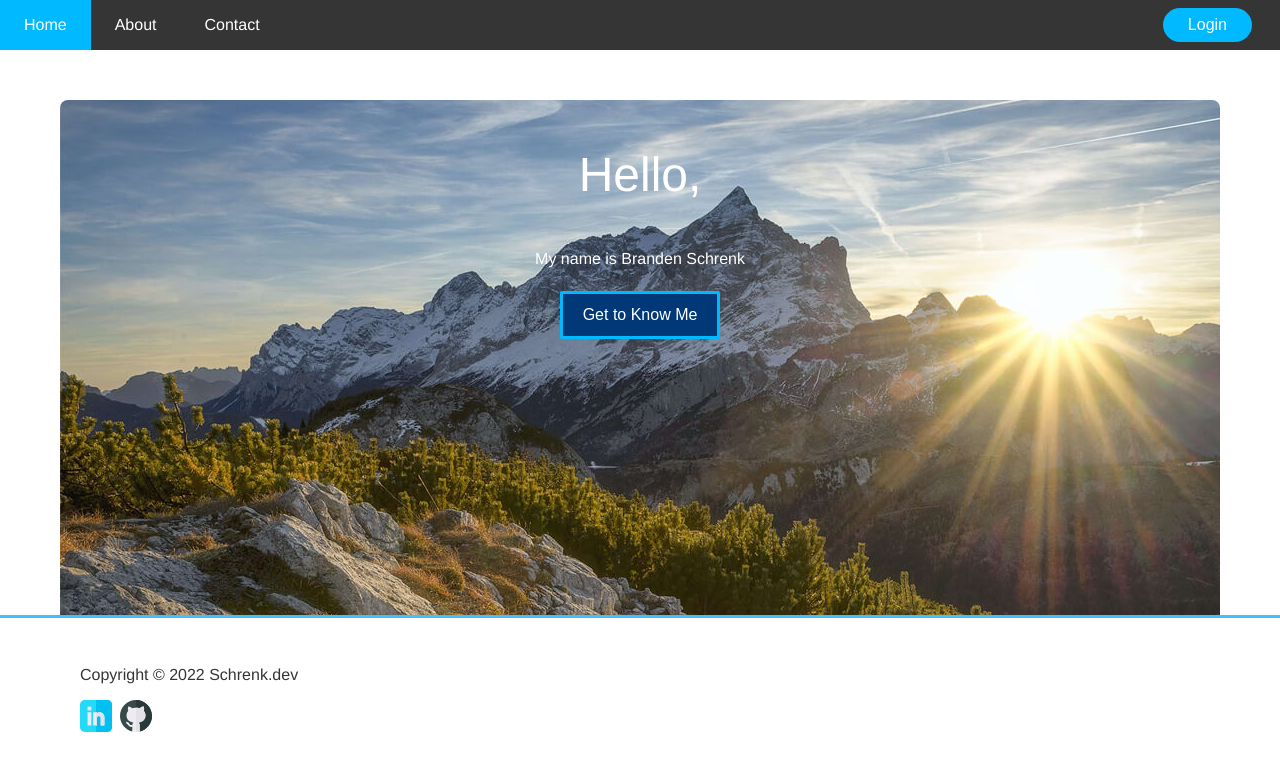
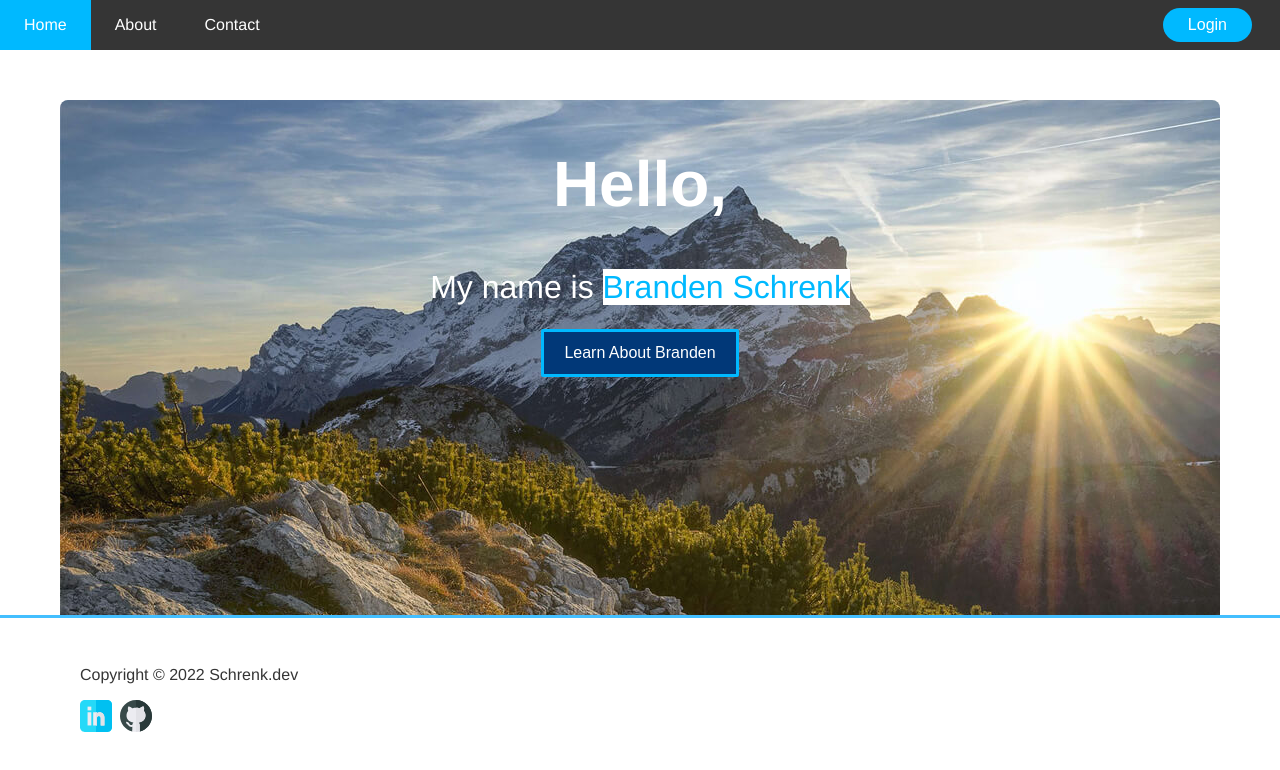
Before and after one commit to bschrenk/personal-website-react, a React (Create React App) app: page / in a window 1280 px wide. Shown: the top 770 px of the page. Built offline with nearby package versions, Linux system fonts and the light colour scheme.

Commit message:
fix: font size on home too small

```diff
--- a/src/site/pages/index/Index.jsx
+++ b/src/site/pages/index/Index.jsx
@@ -8,21 +8,21 @@ function Index() {
             <Helmet>
                 <title>Branden Schrenk | Home</title>
                 <link rel="canonical" href="https://www.schrenk.dev/" />
-                <meta name="description" content="A website all about Branden Schrenk to demo and talk about his work and skills" />
-                <meta name="keywords" content="branden,schrenk,website,developer,engineer,application" />
+                <meta name="description" content="A website to learn about Branden Schrenk. This is a place Branden links to his work and skills" />
+                <meta name="keywords" content="branden,schrenk,react,frontend,website,developer,engineer,application,full,stack,cincinnati" />
 
                 {/* OpenGraph Tags */}
                 <meta property="og:title" content="Branden Schrenk | Home" />
                 <meta property="og:type" content="website" />
                 <meta property="og:url" content="https://www.schrenk.dev/" />
                 <meta property="og:image" content="https://www.schrenk.dev/android-chrome-192x192.png" />
-                <meta property="og:description" content="A website all about Branden Schrenk to demo and talk about his work and skills" />
+                <meta property="og:description" content="A website to learn about Branden Schrenk. This is a place Branden links to his work and skills" />
             </Helmet>
             <div>
                 <h2>Hello,</h2>
-                <p>My name is Branden Schrenk</p>
+                <h3>My name is <span>Branden Schrenk</span></h3>
                 <a href="/about">
-                    <button className="btnPrimary">Get to Know Me</button>
+                    <button className="btnPrimary">Learn About Branden</button>
                 </a>
             </div>
         </div>
--- a/src/site/pages/index/Index.scss
+++ b/src/site/pages/index/Index.scss
@@ -9,17 +9,21 @@
 .main-content-home {
     h2{
         color: $white;
-        font-weight: 500;
-        font-size: 3rem;
+        font-weight: 700;
+        font-size: 4rem;
         margin: 0;
         padding: 2rem;
     }
-    p{
+    h3{
         color: $white;
-        font-weight: 100;
-        font-size: 1rem;
+        font-weight: 300;
+        font-size: 2rem;
         margin: 0rem;
         padding: 1rem;
+        span{
+          color: $accent1;
+          background-color: $white;
+        }
     }
     max-width: 1100px;
     min-height: 500px;
```
